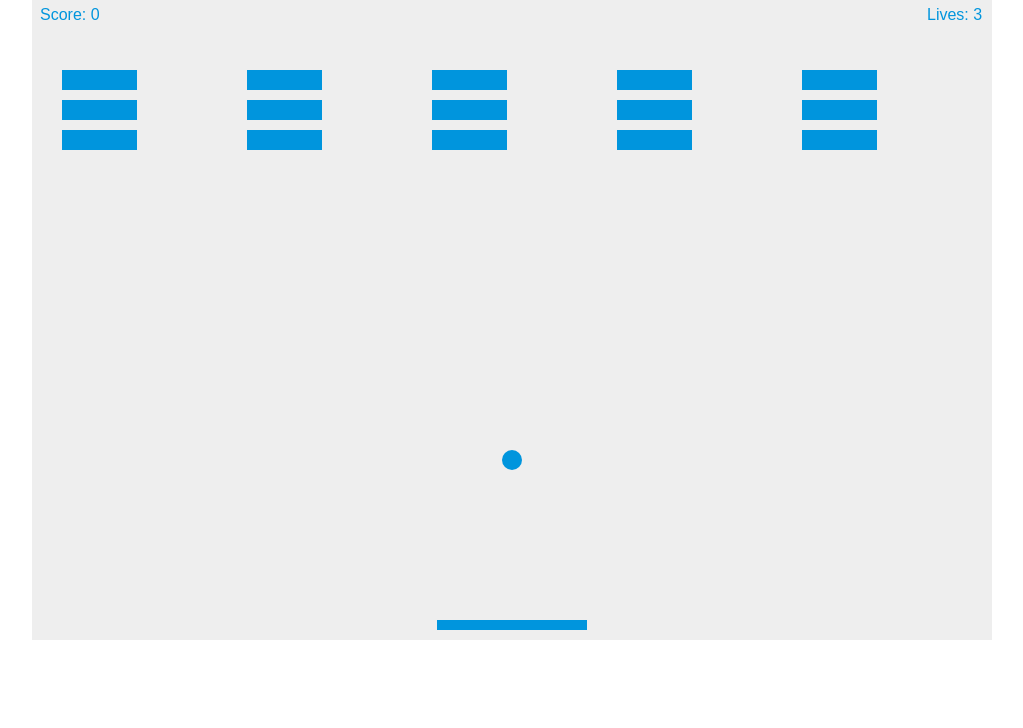
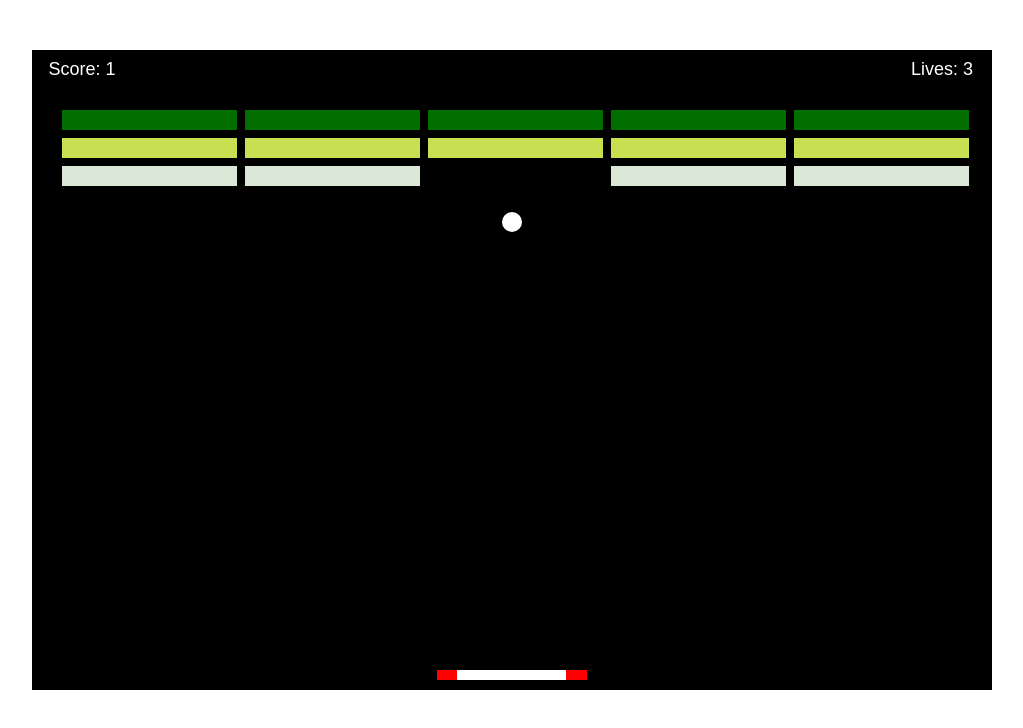
Before and after one commit to NikolayAngelov96/Breakout, a website built with webpack: page index.html in a window 1280 px wide. Shown: the whole page, without its empty margins (128-1151 px from the left). Built offline with nearby package versions, Linux system fonts and the light colour scheme.

Commit message:
add: Scoreboard + Brick density

```diff
--- a/index.html
+++ b/index.html
@@ -12,9 +12,9 @@
         padding: 0;
       }
       #canvas {
-        background-color: #eee;
+        background-color: black;
         display: block;
-        margin: 0 auto;
+        margin: 50px auto 0 auto;
       }
     </style>
   </head>
--- a/src/Ball.ts
+++ b/src/Ball.ts
@@ -17,7 +17,7 @@ export class Ball {
   draw() {
     this.ctx.beginPath();
     this.ctx.arc(this.x, this.y, this.radius, 0, 2 * Math.PI);
-    this.ctx.fillStyle = "#0095DD";
+    this.ctx.fillStyle = "white";
     this.ctx.fill();
     this.ctx.closePath();
   }
--- a/src/Brick.ts
+++ b/src/Brick.ts
@@ -1,12 +1,15 @@
 export class Brick {
     private ctx: CanvasRenderingContext2D;
     public isHitted: boolean;
+
+
     constructor(
         renderingContext: CanvasRenderingContext2D,
         public x: number,
         public y: number,
         public width: number,
-        public height: number
+        public height: number,
+        public density: number,
     ) {
         this.ctx = renderingContext
         this.isHitted = false;
@@ -15,9 +18,21 @@ export class Brick {
     draw() {
         this.ctx.beginPath();
 
-        this.ctx.rect(this.x, this.y, this.width, this.height);
-        this.ctx.fillStyle = "#0095DD";
-        this.ctx.fill();
+        this.ctx.lineWidth = 20;
+        this.ctx.moveTo(this.x, this.y);
+        this.ctx.lineTo(this.x + this.width, this.y);
+
+        // this.ctx.rect(this.x, this.y, this.width, this.height);
+        if (this.density == 3) {
+            this.ctx.strokeStyle = "#006F00";
+        } else if (this.density == 2) {
+            this.ctx.strokeStyle = "#C8DF52";
+        } else if (this.density == 1) {
+            this.ctx.strokeStyle = '#DBE8D8';
+        }
+        // this.ctx.fillStyle = "#0095DD";
+        // this.ctx.fill();
+        this.ctx.stroke();
         this.ctx.closePath();
     }
 }
--- a/src/Paddle.ts
+++ b/src/Paddle.ts
@@ -28,7 +28,13 @@ export class Paddle {
   draw() {
     this.ctx.beginPath();
     this.ctx.rect(this.x, this.y - 10, this.width, this.height);
-    this.ctx.fillStyle = "#0095DD";
+    this.ctx.fillStyle = "red";
+    this.ctx.fill();
+    this.ctx.closePath();
+
+    this.ctx.beginPath();
+    this.ctx.rect(this.x + 20, this.y - 10, this.width - 41, this.height);
+    this.ctx.fillStyle = "white";
     this.ctx.fill();
     this.ctx.closePath();
   }
--- /dev/null
+++ b/src/Scoreboard.ts
@@ -0,0 +1,32 @@
+import { WIDTH } from './app';
+
+type ScoreStats = { score: number, lives: number };
+
+export class Scoreboard {
+    private ctx: CanvasRenderingContext2D;
+    public lives: number;
+    public score: number;
+
+    constructor(ctx: CanvasRenderingContext2D, stats: ScoreStats) {
+        this.ctx = ctx;
+        this.score = stats.score;
+        this.lives = stats.lives;
+    }
+
+    showStats() {
+        this.ctx.font = "18px Arial";
+        this.ctx.fillStyle = "white";
+        this.ctx.textAlign = "center";
+        this.ctx.textBaseline = "middle";
+        this.ctx.fillText(`Score: ${this.score}`, 50, 20);
+        this.ctx.fillText(`Lives: ${this.lives}`, WIDTH - 50, 20);
+    }
+
+    loseLife() {
+        this.lives--;
+    }
+
+    incrementScore() {
+        this.score++;
+    }
+}
--- a/src/app.ts
+++ b/src/app.ts
@@ -1,13 +1,14 @@
 import { Ball } from "./Ball";
 import { Brick } from "./Brick";
 import { Paddle } from "./Paddle";
+import { Scoreboard } from "./Scoreboard";
 
 const canvas = document.getElementById("canvas") as HTMLCanvasElement;
 const ctx = canvas.getContext("2d");
 
+canvas.style.cursor = 'none';
+
 let alive = true;
-let lives = 3;
-let score = 0;
 const brickRowCount = 3;
 const brickColumnCount = 5;
 
@@ -25,11 +26,15 @@ const vel = {
 
 const ball = new Ball(ctx, x, y, vel);
 const paddle = new Paddle(ctx, (canvas.width - 150) / 2);
+const scoreboard = new Scoreboard(ctx, {score: 0, lives: 3});
+
 let bricks = generateBricks();
 
-canvas.addEventListener("mousemove", (e) => {
-  if (e.offsetX > 0 && e.offsetX < WIDTH) {
-    paddle.move(e.offsetX);
+document.addEventListener("mousemove", (e) => {
+  const relativeX = e.clientX - canvas.offsetLeft;
+
+  if (relativeX > paddle.width / 2 && relativeX < canvas.width - paddle.width / 2) {
+      paddle.x = relativeX - paddle.width / 2;
   }
 });
 
@@ -42,8 +47,8 @@ function render() {
   ball.move();
 
   paddle.draw();
-  drawLives();
-  drawScore();
+
+  scoreboard.showStats();
 
   bricks = bricks.filter((x) => x.isHitted == false);
   for (const brick of bricks) {
@@ -74,13 +79,14 @@ function checkIsBallColliding(ball: Ball) {
       vel.x = ballDistFromPaddleCenterX * 0.05;
     } else {
       if (ball.y + vel.y > HEIGHT - ball.radius) {
-        lives--;
-        if (!lives) {
+        scoreboard.loseLife();
+        if (!scoreboard.lives) {
           ctx.clearRect(0, 0, canvas.width, canvas.height);
-          ctx.font = "24px Arial";
+          ctx.font = "48px Arial";
           ctx.textAlign = "center";
           ctx.textBaseline = "middle";
           ctx.fillText("Game Over", canvas.width / 2, canvas.height / 2);
+          canvas.style.cursor = 'default';
           alive = false;
         } else {
           ball.x = canvas.width / 2;
@@ -99,16 +105,22 @@ function generateBricks() {
   const brickWidth = 175;
   const brickHeight = 20;
 
-  const brickPadding = 10;
+  const brickPadding = 8;
   const brickOffsetTop = 70;
   const brickOffsetLeft = 30;
 
   for (let row = 0; row < brickRowCount; row++) {
     for (let col = 0; col < brickColumnCount; col++) {
-      let brickX = col * (brickWidth + brickPadding) + brickOffsetLeft;
-      let brickY = row * (brickHeight + brickPadding) + brickOffsetTop;
+      let brickX = (col * (brickWidth + brickPadding)) + brickOffsetLeft;
+      let brickY = (row * (brickHeight + brickPadding)) + brickOffsetTop;
+      if (row == 0) {
+        bricks.push(new Brick(ctx, brickX, brickY, brickWidth, brickHeight, 3));
+      } else if (row == 1) {
+        bricks.push(new Brick(ctx, brickX, brickY, brickWidth, brickHeight, 2));
+      } else if (row == 2) {
+        bricks.push(new Brick(ctx, brickX, brickY, brickWidth, brickHeight, 1));
+      }
 
-      bricks.push(new Brick(ctx, brickX, brickY, 75, 20));
     }
   }
 
@@ -124,28 +136,24 @@ function checkCollisionWithBricks(ball: Ball) {
       ball.y - ball.radius < brick.y + brick.height
     ) {
       vel.y = -vel.y;
-      brick.isHitted = true;
-      score++;
-      if (score === brickColumnCount * brickRowCount) {
+
+      brick.density--;
+      if (brick.density == 0) {
+        brick.isHitted = true;
+      }
+
+      scoreboard.incrementScore();
+
+      // if (scoreboard.score === brickColumnCount * brickRowCount) {
+      if (scoreboard.score === 30) {
         alive = false;
         ctx.clearRect(0, 0, canvas.width, canvas.height);
         ctx.font = "24px Arial";
         ctx.textAlign = "center";
         ctx.textBaseline = "middle";
         ctx.fillText("You WIN", canvas.width / 2, canvas.height / 2);
+        canvas.style.cursor = 'default';
       }
     }
   }
 }
-
-function drawScore() {
-  ctx.font = "16px Arial";
-  ctx.fillStyle = "#0095DD";
-  ctx.fillText(`Score: ${score}`, 8, 20);
-}
-
-function drawLives() {
-  ctx.font = "16px Arial";
-  ctx.fillStyle = "#0095DD";
-  ctx.fillText(`Lives: ${lives}`, canvas.width - 65, 20);
-}
```
